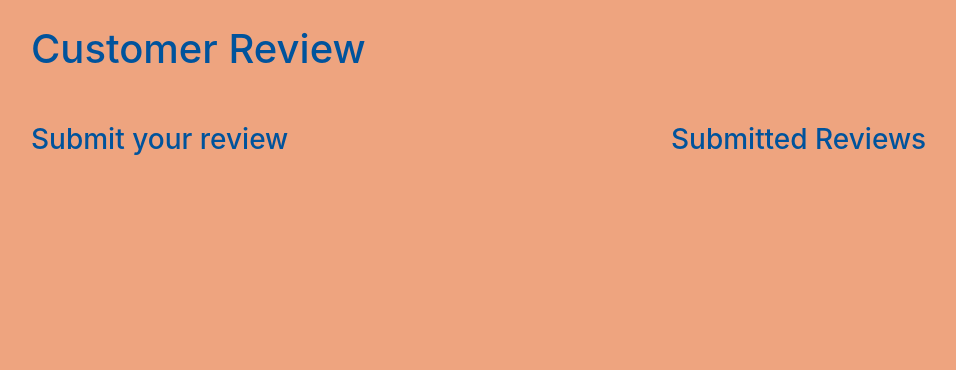
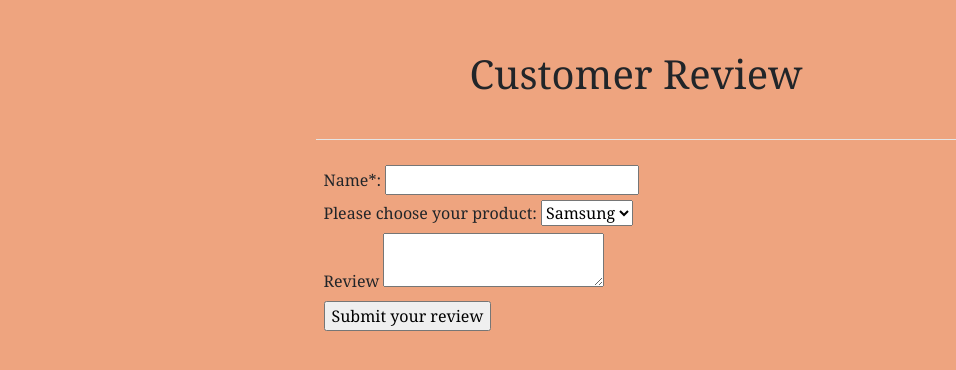
Before and after one commit to Gerardin16/Customer-review, a Flask app: page / in a window 1280 px wide. Shown: the top 370 px of the page, without its empty margins (4-960 px from the left). Run offline with Flask 2, Linux system fonts and the light colour scheme; some libraries are stand-ins or nearby versions.

Commit message:
Added the WTforms implementation Deleted unnecesaary files

```diff
--- a/app.py
+++ b/app.py
@@ -1,11 +1,48 @@
-from flask import Flask,render_template,request
+
+from flask import Flask,render_template,request,url_for,flash,redirect
+from flask_wtf import FlaskForm
+from wtforms import (Form,StringField, BooleanField, DateTimeField,
+                     RadioField,SelectField,TextField,
+                     TextAreaField,SubmitField)
+from wtforms.validators import DataRequired
+from flask_bootstrap import Bootstrap
 
 app = Flask(__name__)
 
+app.config['SECRET_KEY'] = 'mysecretkey'
 
-@app.route('/')
-def home():
-    return render_template('index.html')
+# WTForm Class
+class ReviewForm(FlaskForm):
+
+   #Get the fields to be filled in the form
+    name = StringField('Name*: ',validators=[DataRequired()])
+    # product = RadioField('Please choose your product: ', choices=[('opt-1', 'Samsung'), ('opt-2', 'Oneplus'),
+    #                                                             ('opt-3', 'Vivo 5'), ('opt-4', 'Redmi 6')])
+
+    product = SelectField(u'Please choose your product:',
+                          choices=[('opt-1', 'Samsung'), ('opt-2', 'Oneplus'),
+                                   ('opt-3', 'Vivo 5'), ('opt-4', 'Redmi 6')])
+    review = TextAreaField()
+    submit = SubmitField('Submit your review')
+
+
+@app.route('/', methods=['GET', 'POST'])
+def index():
+
+    # Create instance of the form.
+    form = ReviewForm()
+    # If the form is valid on submission
+    if form.validate_on_submit() and request.method =='POST':
+        #Display a success message
+        flash("Your review has been submitted succesfully")
+        # return redirect(url_for("thankyou"))
+
+
+    return render_template('index.html', form=form)
+
+# @app.route('/')
+# def home():
+#     return render_template('index.html')
 
 
 if __name__ == '__main__':
--- a/static/style.css
+++ b/static/style.css
@@ -1,10 +1,22 @@
 body{
-    background:#EEA47FFF;;
+    background:#EEA47FFF;
+    font-family: Cambria, Cochin, Georgia, Times, 'Times New Roman', serif;
 
 }
 
+
 h1,h2,h3,h4,h5,h6{
 
-    color: #00539CFF;
-    margin: 25px 20px;
+
+    margin: 50px auto 25px;
+    text-align: center;
 }
+
+.horizontal-line{
+
+    background-color: #ffffff;
+    height:0px;
+    width:50%;
+    margin-bottom: 25px;
+
+}
--- a/templates/base.html
+++ b/templates/base.html
@@ -1,6 +1,5 @@
 <!DOCTYPE html>
 <html lang="en">
-<head>
     <head>
         <!-- Required meta tags -->
         <meta charset="utf-8">
@@ -10,7 +9,7 @@
         <link rel="stylesheet" href="https://maxcdn.bootstrapcdn.com/bootstrap/4.0.0/css/bootstrap.min.css" integrity="sha384-Gn5384xqQ1aoWXA+058RXPxPg6fy4IWvTNh0E263XmFcJlSAwiGgFAW/dAiS6JXm" crossorigin="anonymous">
 
         <!-- Styles page CSS -->
-        <link rel="stylesheet" type=text/css  href="../static/style.css">
+        <link rel="stylesheet" type=text/css  href="{{ url_for('static', filename='../static/style.css') }}">
 
         <!-- Font Awesome Icons CSS -->
         <link rel="stylesheet" href="https://cdnjs.cloudflare.com/ajax/libs/font-awesome/4.7.0/css/font-awesome.min.css">
@@ -18,16 +17,19 @@
         <link rel="icon" href="../static/favicon.ico">
         <title>Customer Review</title>
      </head>
-</head>
+
     <body>
         <div class="container-fluid">
             <div class="row">
-            <div class="col-lg-6">
+                <div class="col-lg-6 offset-lg-3">
                     <h1 >Customer Review</h1>
                 </div>
             </div>
         </div>
-    {% block content %}
+        <div>
+            <hr class="horizontal-line">
+        </div>
+        {% block body %}
 
 
         {% endblock %}
--- a/templates/index.html
+++ b/templates/index.html
@@ -1,14 +1,31 @@
-{% extends "base.html"  %}
-{% block content %}
+{% extends "base.html"%}
 
-<div class="container-fluid">
-    <div class="row">
-        <div class="col-lg-6 ">
-            <h3 >Submit your review</h3>
-        </div>
-        <div class="col-lg-6 ">
-            <h3 >Submitted Reviews</h3>
+{% block body %}
+
+    <div class="jumbotron-fluid">
+        <div class="row">
+            <div class="col-lg-6 offset-lg-3">
+                <form  method="POST">
+                    {# This hidden_tag is a CSRF security feature. #}
+                    {{ form.hidden_tag() }}
+                    {{ form.name.label }} {{form.name}}
+                    <br>
+                    {{form.product.label}} {{form.product}}
+                    <br>
+                    {{form.review.label}} {{form.review}}
+                   <br>
+                    {{ form.submit(class='common-background-color') }}
+                </form>
+            </div>
         </div>
     </div>
-</div>
+
+    <!-- <div class="container-fluid">
+        <div class="row">
+            <div class="col-lg-6 ">
+                  <h4>Reviews</h4>
+            </div>
+        </div>
+    </div> -->
+
 {% endblock %}
```
Also changed, not shown: templates/review.html (deleted). Lines whose indentation alone changed are shown as unchanged.
